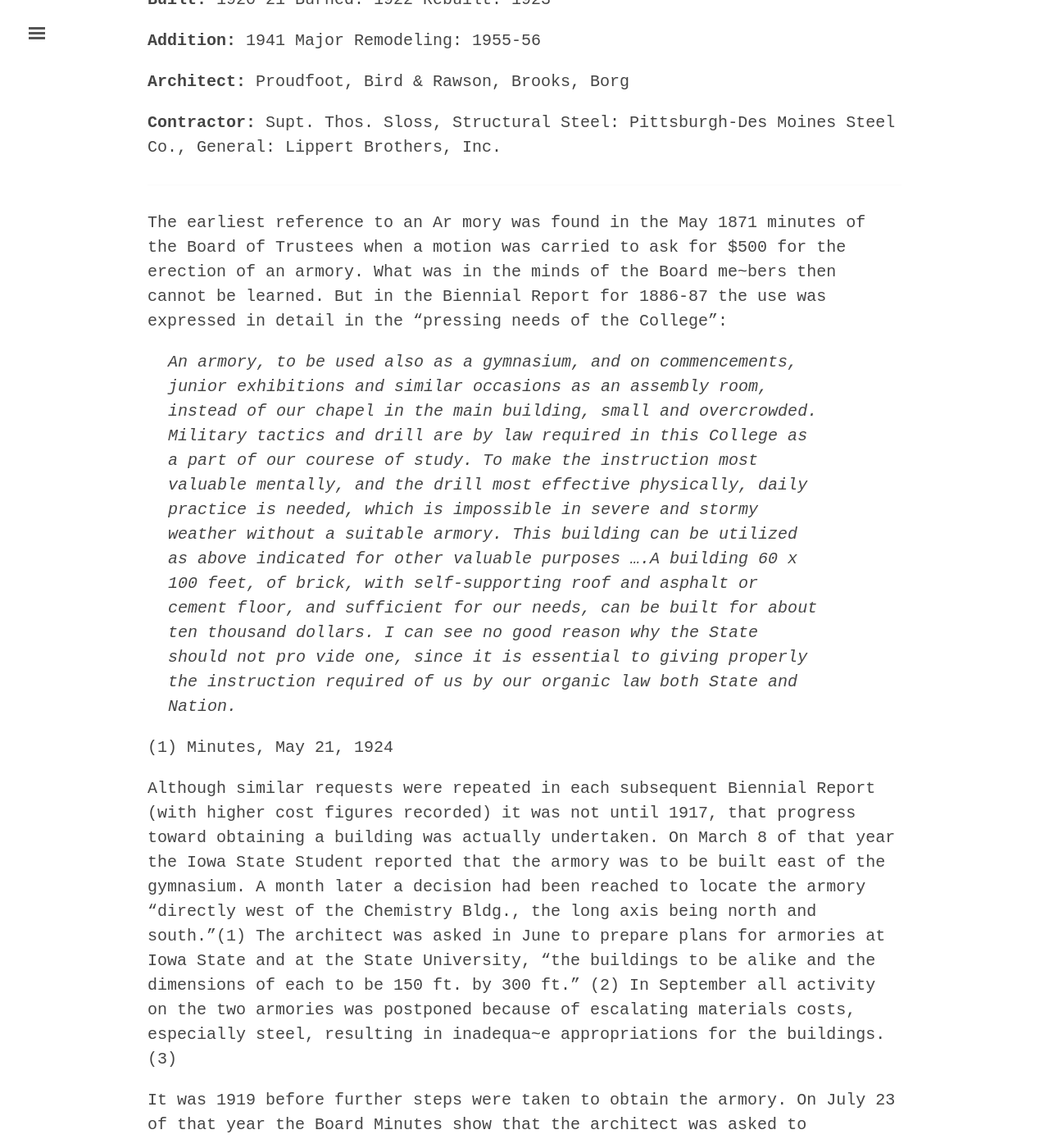
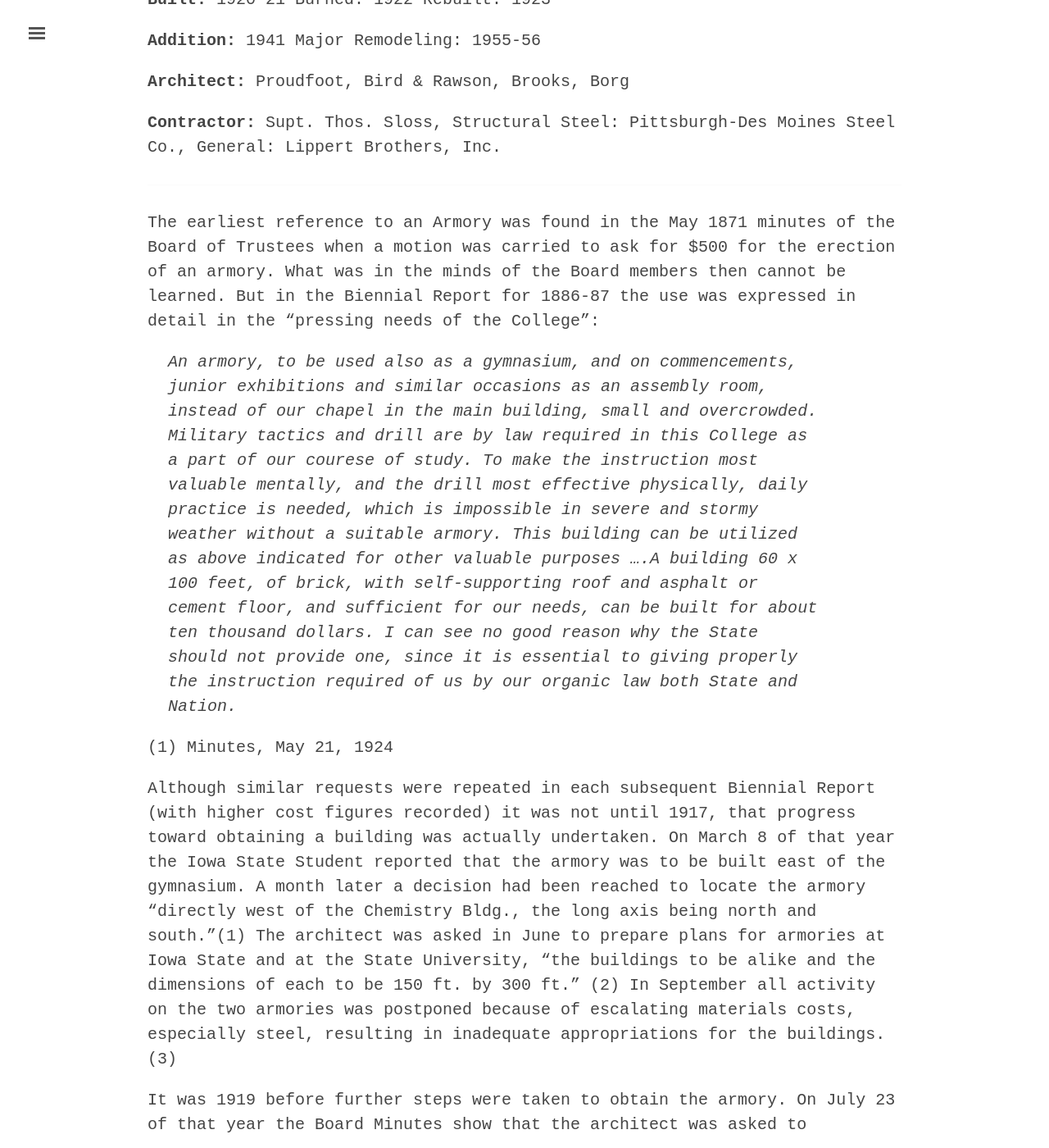
Before and after one commit to emanderson811/day-edition, a Jekyll site: the page built from _texts/buildings/014day-armory.md, in a window 1280 px wide and 1400 px high, scrolled down 262 px. Shown: the whole window at 82% size. Built offline with Jekyll 4.4.1, drawn with Linux system fonts in a browser that asks for light colours; some of the changed text lies outside the part shown.

Commit message:
Update 014day-armory.md

```diff
--- a/_texts/buildings/014day-armory.md
+++ b/_texts/buildings/014day-armory.md
@@ -19,19 +19,19 @@
 ---
 ---
 
-The earliest reference to an Ar mory was found in the May 1871 minutes of the Board of Trustees when a motion was carried to ask for $500 for the erection of an armory. What was in the minds of the Board me~bers then cannot be learned. But in the Biennial Report for 1886-87 the use was expressed in detail in the "pressing needs of the College":
+The earliest reference to an Armory was found in the May 1871 minutes of the Board of Trustees when a motion was carried to ask for $500 for the erection of an armory. What was in the minds of the Board members then cannot be learned. But in the Biennial Report for 1886-87 the use was expressed in detail in the "pressing needs of the College":
 
->An armory, to be used also as a gymnasium, and on commencements, junior exhibitions and similar occasions as an assembly room, instead of our chapel in the main building, small and overcrowded. Military tactics and drill are by law required in this College as a part of our courese of study. To make the instruction most valuable mentally, and the drill most effective physically, daily practice is needed, which is impossible in severe and stormy weather without a suitable armory. This building can be utilized as above indicated for other valuable purposes ....A building 60 x 100 feet, of brick, with self-supporting roof and asphalt or cement floor, and sufficient for our needs, can be built for about ten thousand dollars. I can see no good reason why the State should not pro vide one, since it is essential to giving properly the instruction required of us by our organic law both State and Nation.
+>An armory, to be used also as a gymnasium, and on commencements, junior exhibitions and similar occasions as an assembly room, instead of our chapel in the main building, small and overcrowded. Military tactics and drill are by law required in this College as a part of our courese of study. To make the instruction most valuable mentally, and the drill most effective physically, daily practice is needed, which is impossible in severe and stormy weather without a suitable armory. This building can be utilized as above indicated for other valuable purposes ....A building 60 x 100 feet, of brick, with self-supporting roof and asphalt or cement floor, and sufficient for our needs, can be built for about ten thousand dollars. I can see no good reason why the State should not provide one, since it is essential to giving properly the instruction required of us by our organic law both State and Nation.
 
 (1) Minutes, May 21, 1924
 
-Although similar requests were repeated in each subsequent Biennial Report (with higher cost figures recorded) it was not until 1917, that progress toward obtaining a building was actually undertaken. On March 8 of that year the Iowa State Student reported that the armory was to be built east of the gymnasium. A month later a decision had been reached to locate the armory "directly west of the Chemistry Bldg., the long axis being north and south."(1) The architect was asked in June to prepare plans for armories at Iowa State and at the State University, "the buildings to be alike and the dimensions of each to be 150 ft. by 300 ft." (2) In September all activity on the two armories was postponed because of escalating materials costs, especially steel, resulting in inadequa~e appropriations for the buildings.(3)
+Although similar requests were repeated in each subsequent Biennial Report (with higher cost figures recorded) it was not until 1917, that progress toward obtaining a building was actually undertaken. On March 8 of that year the Iowa State Student reported that the armory was to be built east of the gymnasium. A month later a decision had been reached to locate the armory "directly west of the Chemistry Bldg., the long axis being north and south."(1) The architect was asked in June to prepare plans for armories at Iowa State and at the State University, "the buildings to be alike and the dimensions of each to be 150 ft. by 300 ft." (2) In September all activity on the two armories was postponed because of escalating materials costs, especially steel, resulting in inadequate appropriations for the buildings.(3)
 
 It was 1919 before further steps were taken to obtain the armory. On July 23 of that year the Board Minutes show that the architect was asked to
 
 >prepare plans for an armory at the I.S.C.; said armory to consist of a drill shed and steel arches which are to be built after the most economical design for a clear span of 150 feet, the length of the drill shed to depend upon the money available ($125,000) which amount shall include space for offices, shooting galleries, recitation rooms, storage space, etc., and care for all heating, plumbing, lighting and tunnels necessary to complete the building for use.
 
-Bids for the steel trusses were taken and a contract was awarded on September 19, 1919 to McClintic Marshall Co. of Pittsburgh, on the basis of their low bid of four received. The bid assumed a building 150 feet wide and 210 feet deep.(1) No general contract was awarded. Supt. of Grounds, Thomas Sloss, was appointed to take charge of con struction and to receive bids for and purchase all necessary materials. Excavation started about the first of February in 1920, and construction was completed in the fall of 1921.
+Bids for the steel trusses were taken and a contract was awarded on September 19, 1919 to McClintic Marshall Co. of Pittsburgh, on the basis of their low bid of four received. The bid assumed a building 150 feet wide and 210 feet deep.(1) No general contract was awarded. Supt. of Grounds, Thomas Sloss, was appointed to take charge of construction and to receive bids for and purchase all necessary materials. Excavation started about the first of February in 1920, and construction was completed in the fall of 1921.
 
 (1) Minutes, May 11-12, 1917
 (2) Minutes, July 6, 1917
```
Also changed, not shown: other parts of _texts/buildings/014day-armory.md (+1 -1 lines).
